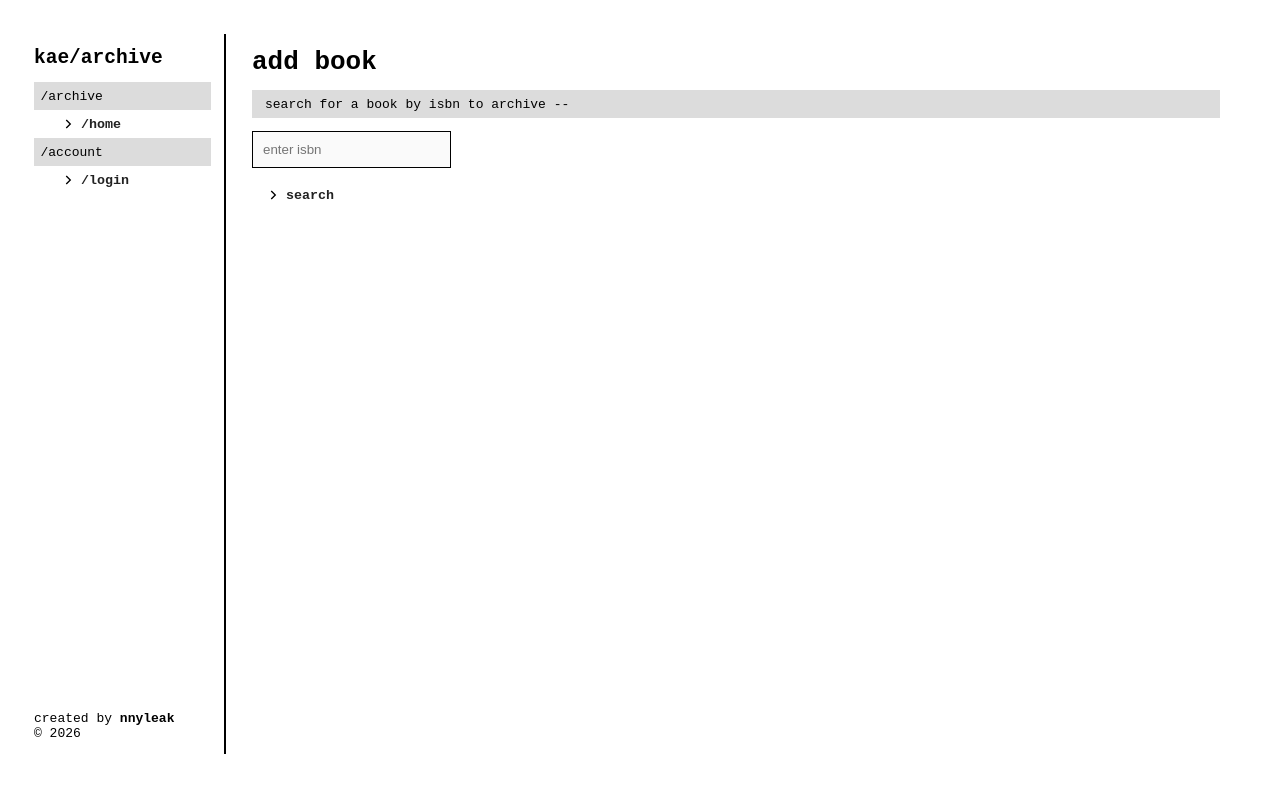
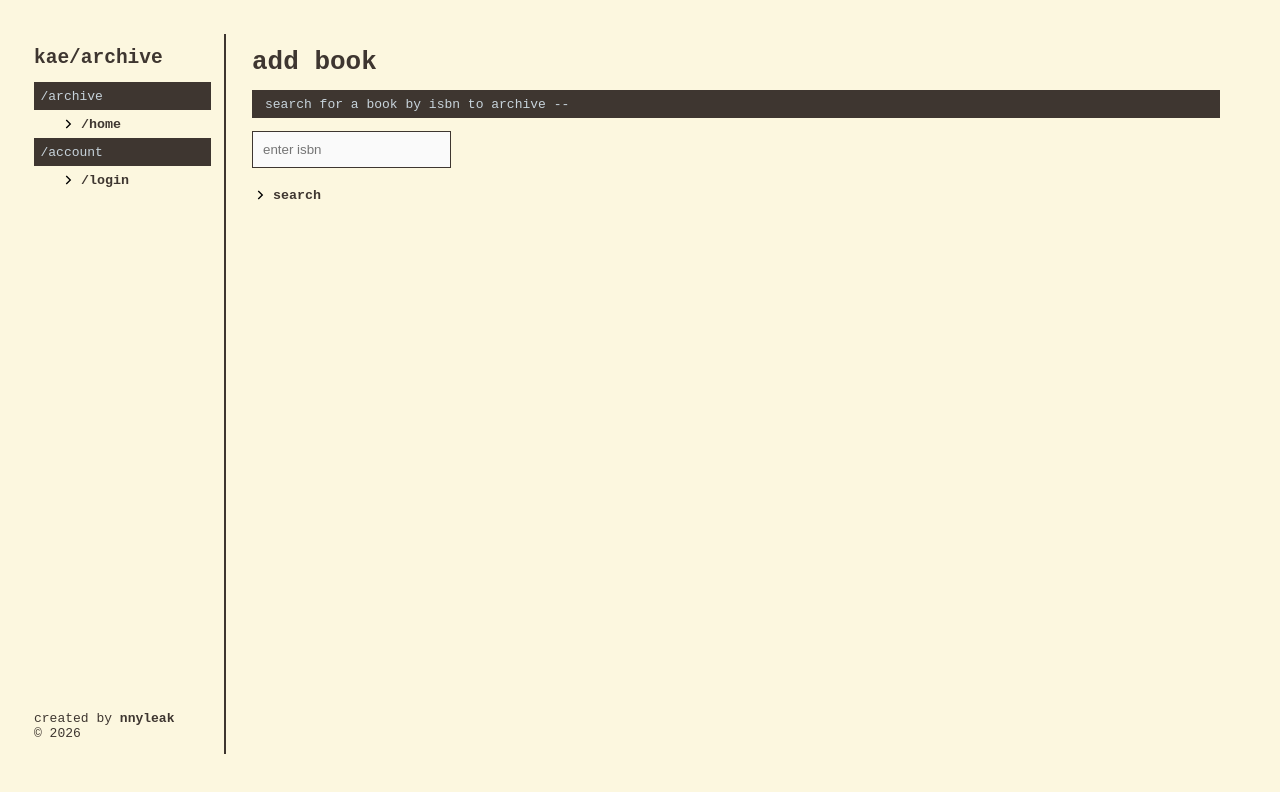
Before and after one commit to nnyleak/book-notes, a React (Vite) app in the folder client/: page /add in a window 1280 px wide. Shown: the top 792 px of the page. Built offline with nearby package versions, Linux system fonts and the light colour scheme.

Commit message:
changing color palette

```diff
--- a/client/index.css
+++ b/client/index.css
@@ -2,6 +2,16 @@
   font-family: monospace;
   margin: 0 auto;
   padding: 2rem;
+
+  --bg-color: #FCF7DF;
+  --text-color: #3E3630;
+  --primary-color: #c7d3db;
+  --secondary-color: #a79a8a;
+}
+
+body {
+  background-color: var(--bg-color);
+  color: var(--text-color);
 }
 
 .content {
@@ -23,7 +33,7 @@ button {
   text-align: left;
   padding: 6px 0;
   cursor: pointer;
-  color: #222;
+  color: var(--text-color);
   font-weight: bold;
   display: flex;
   align-items: center;
@@ -42,5 +52,6 @@ button:hover {
 #header {
   margin: 0 2rem 1rem 2rem;
   padding: 0.5rem 1rem;
-  background-color: rgb(220, 220, 220);
+  background-color: var(--text-color);
+  color: var(--primary-color);
 }
--- a/client/src/components/BookCard.css
+++ b/client/src/components/BookCard.css
@@ -2,7 +2,7 @@
   display: flex;
   flex-direction: column;
   width: 200px;
-  border-right: gray 1px solid;
+  border-right:  1px solid var(--secondary-color);
   padding-bottom: 1rem;
 }
 
@@ -17,7 +17,7 @@
   height: 230px;
   margin: 0 1rem;
   object-fit: cover;
-  border: 1px solid black;
+  border: 1px solid var(--text-color);
 }
 
 .card-content {
@@ -25,7 +25,7 @@
   display: flex;
   flex-direction: column;
   flex: 1;
-  border-bottom: 2px solid black;
+  border-bottom: 2px solid var(--text-color);
 }
 
 .title {
@@ -35,7 +35,7 @@
 
 .author {
   margin: 3px 0;
-  color: #555;
+  color: var(--secondary-color);
 }
 
 .rating {
--- a/client/src/components/Nav.css
+++ b/client/src/components/Nav.css
@@ -3,15 +3,16 @@
   flex-direction: column;
   width: 190px;
   height: 100%;
-  border-right: 2px solid black;
+  border-right: 2px solid var(--text-color);
   justify-content: space-between;
   flex-shrink: 0;
 }
 
 .folder {
-  background-color: rgb(220, 220, 220);
+  background-color: var(--text-color);
   padding: 0.5rem;
   margin: 0 1rem 0 0;
+  color: var(--primary-color);
 }
 
 .nav-group button {
@@ -19,7 +20,7 @@
 }
 
 #nnyleak {
-  color: black;
+  color: var(--text-color);
   font-weight: bold;
   text-decoration: none;
 }
--- a/client/src/components/StarRating.css
+++ b/client/src/components/StarRating.css
@@ -1,5 +1,7 @@
 .star-rating {
   display: flex;
+  gap: 6px;
+  padding: 4px 0;
 }
 
 .star {
@@ -7,6 +9,7 @@
   height: 20px;
   cursor: pointer;
   transition: transform 0.1s ease;
+  color: var(--secondary-color);
 }
 
 .star:hover {
--- a/client/src/pages/AddBook.css
+++ b/client/src/pages/AddBook.css
@@ -8,9 +8,9 @@
   margin: 0 0 1rem 0;
 }
 
-.add-container input {
+.isbn-input {
   padding: 10px;
-  border: 1px solid black;
+  border: 1px solid var(--text-color);
   background: #fafafa;
   margin-bottom: 1rem;
 }
@@ -20,17 +20,7 @@
   height: 16px;
 }
 
-.add-container button {
-  margin-left: 1rem;
-  cursor: pointer;
-}
-
-.add-container button:hover {
-  text-decoration: underline;
-}
-
 .book-preview {
-  margin-top: 2rem;
   display: grid;
   grid-template-columns: 400px 1fr;
   gap: 4rem;
@@ -43,16 +33,16 @@
   display: flex;
   justify-content: center;
   align-items: center;
-  padding: 1.25rem;
+  padding: 10rem 1.25rem;
 }
 
 .cover-frame::before {
   content: "";
   position: absolute;
-  width: 310px;
-  height: 310px;
+  width: 340px;
+  height: 340px;
   border-radius: 50%;
-  background: rgb(235, 235, 235);
+  /* background: var(--primary-color); */
   left: 50%;
   top: 50%;
   transform: translate(-50%, -50%);
@@ -60,14 +50,15 @@
 }
 
 .book-cover {
-  width: 230px;
-  height: 340px;
+  width: 260px;
+  height: 370px;
   object-fit: cover;
 
   position: relative;
   z-index: 2;
 
-  box-shadow: 10px 10px 15px 3px rgb(128, 128, 128);
+  border: 1px solid var(--text-color);
+  box-shadow: 15px 15px 20px 0px rgba(50, 50, 50, 0.548);
 }
 
 .book-info {
@@ -76,16 +67,15 @@
 }
 
 .author {
-  color: #666;
+  color: var(--secondary-color);
   margin: 0;
   padding-bottom: 1rem;
 }
 
 .description-box {
-  /* max-width: 60ch; */
   padding: 1rem 0 1rem 0;
-  border-top: 1px solid #ccc;
-  border-bottom: 1px solid #ccc;
+  border-top: 1px solid var(--secondary-color);
+  border-bottom: 1px solid var(--secondary-color);
 }
 
 #description {
@@ -93,19 +83,34 @@
 }
 
 .edit-fields {
+  margin-top: 1.5rem;
+  padding: 1.25rem;
+  border: 1px solid var(--text-color);
+  background: var(--primary-color);
   display: flex;
   flex-direction: column;
-  gap: 10px;
-  margin-top: 10px;
+  gap: 0.75rem;
+  box-shadow: 6px 6px 10px rgba(0,0,0,0.08);
 }
 
-textarea {
-  min-height: 80px;
-  padding: 10px;
-  border: 2px solid black;
-  background: #fafafa;
+.edit-title {
+  margin: 0;
+  font-size: 1.25rem;
+  letter-spacing: 0.05em;
 }
 
-.edit-fields input[type="number"] {
-  width: 120px;
+.edit-fields textarea {
+  min-height: 110px;
+  padding: 12px;
+  border: 1px solid var(--text-color);
+  background: #fff;
+  resize: vertical;
+  font: inherit;
 }
+
+.edit-fields input[type="date"] {
+  padding: 8px;
+  border: 1px solid var(--text-color);
+  background: #fff;
+  font: inherit;
+}
--- a/client/src/pages/AddBook.jsx
+++ b/client/src/pages/AddBook.jsx
@@ -72,6 +72,7 @@ function AddBook() {
             <h1>add book</h1>
             <p id="header">search for a book by isbn to archive --</p>
             <input
+              className="isbn-input"
               placeholder="enter isbn"
               value={isbn}
               onChange={(e) => setIsbn(e.target.value)}
@@ -121,10 +122,12 @@ function AddBook() {
               )}
 
               <div className="edit-fields">
+                <h3 className="edit-title">REVIEW</h3>
+
                 <StarRating rating={rating} setRating={setRating} />
 
                 <textarea
-                  placeholder="update review"
+                  placeholder="review goes here"
                   value={review}
                   onChange={(e) => setReview(e.target.value)}
                 />
```
